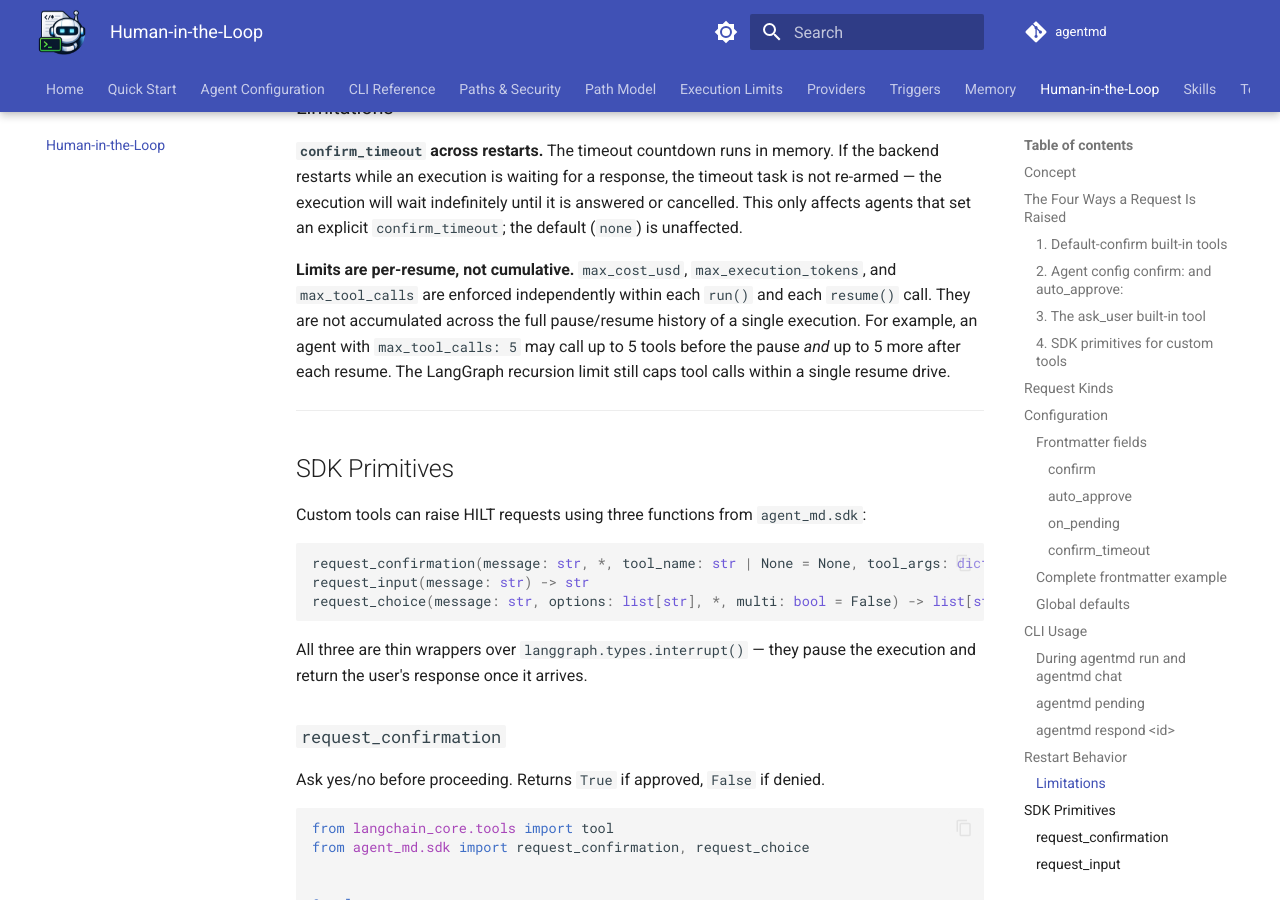
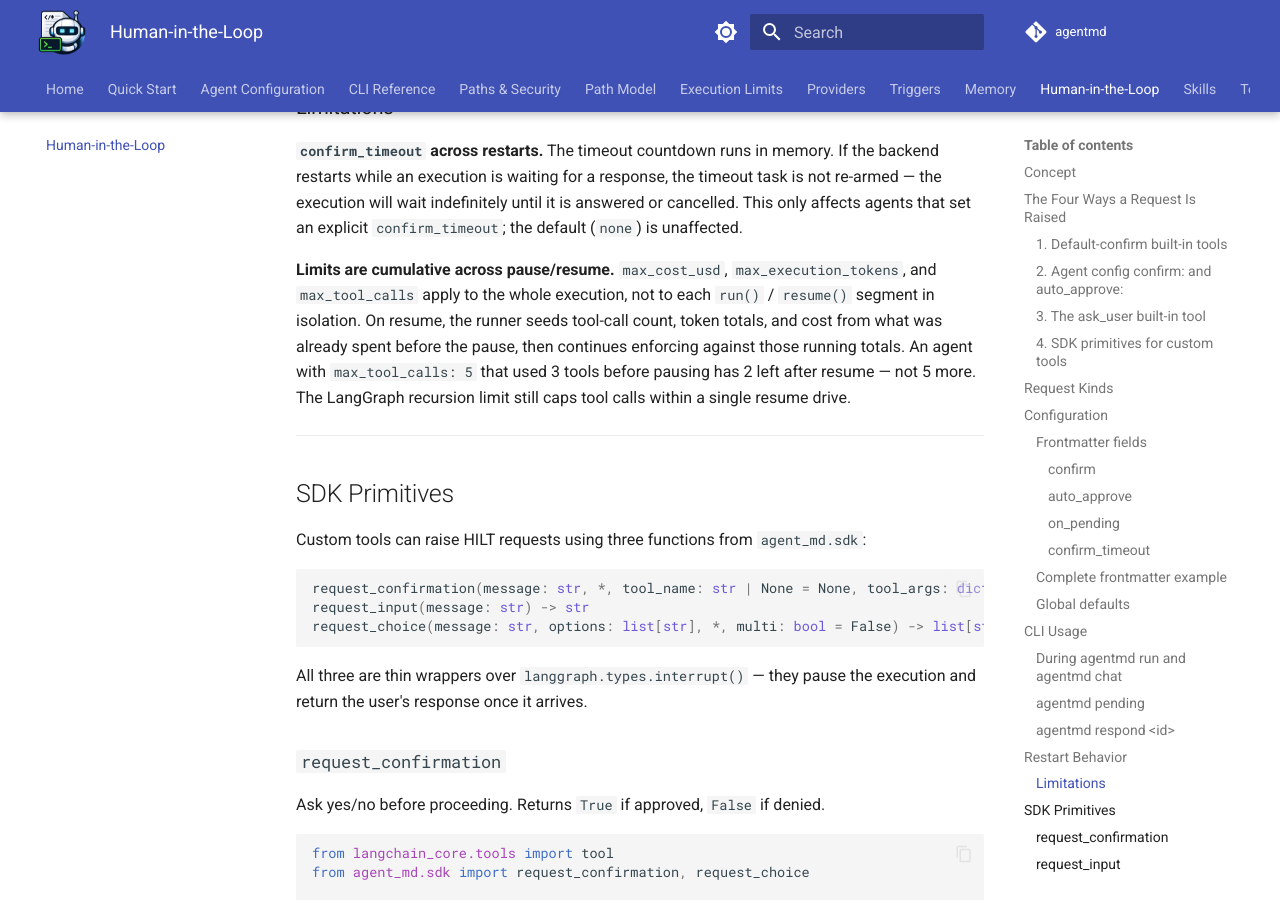
Before and after one commit to z-fab/agentmd, an MkDocs documentation site: the page built from docs/human-in-the-loop.md, in a window 1280 px wide and 900 px high, scrolled down 7040 px. Built offline with MkDocs 1.6.1 and Material for MkDocs 9.7.7, drawn with Linux system fonts in a browser that asks for light colours; comment, search, counter and statistics services are not loaded; the version menu is left out.

Commit message:
docs: HILT limits are cumulative across resume
resume() seeds tool calls, tokens, and cost from prior state, so limits
apply to the whole execution. The doc claimed the opposite.

```diff
--- a/docs/human-in-the-loop.md
+++ b/docs/human-in-the-loop.md
@@ -265,7 +265,7 @@ The `history` setting and the always-on checkpointer are independent:
 
 **`confirm_timeout` across restarts.** The timeout countdown runs in memory. If the backend restarts while an execution is waiting for a response, the timeout task is not re-armed — the execution will wait indefinitely until it is answered or cancelled. This only affects agents that set an explicit `confirm_timeout`; the default (`none`) is unaffected.
 
-**Limits are per-resume, not cumulative.** `max_cost_usd`, `max_execution_tokens`, and `max_tool_calls` are enforced independently within each `run()` and each `resume()` call. They are not accumulated across the full pause/resume history of a single execution. For example, an agent with `max_tool_calls: 5` may call up to 5 tools before the pause *and* up to 5 more after each resume. The LangGraph recursion limit still caps tool calls within a single resume drive.
+**Limits are cumulative across pause/resume.** `max_cost_usd`, `max_execution_tokens`, and `max_tool_calls` apply to the whole execution, not to each `run()` / `resume()` segment in isolation. On resume, the runner seeds tool-call count, token totals, and cost from what was already spent before the pause, then continues enforcing against those running totals. An agent with `max_tool_calls: 5` that used 3 tools before pausing has 2 left after resume — not 5 more. The LangGraph recursion limit still caps tool calls within a single resume drive.
 
 ---
 
```
